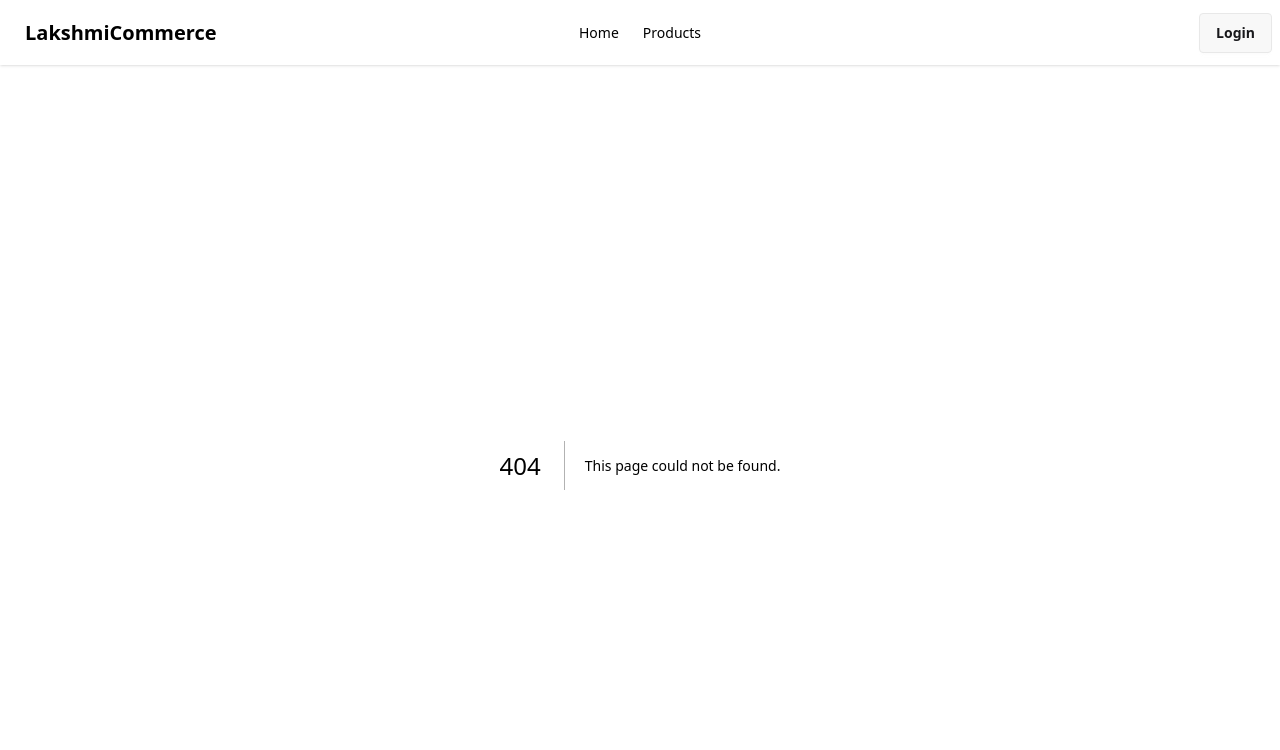
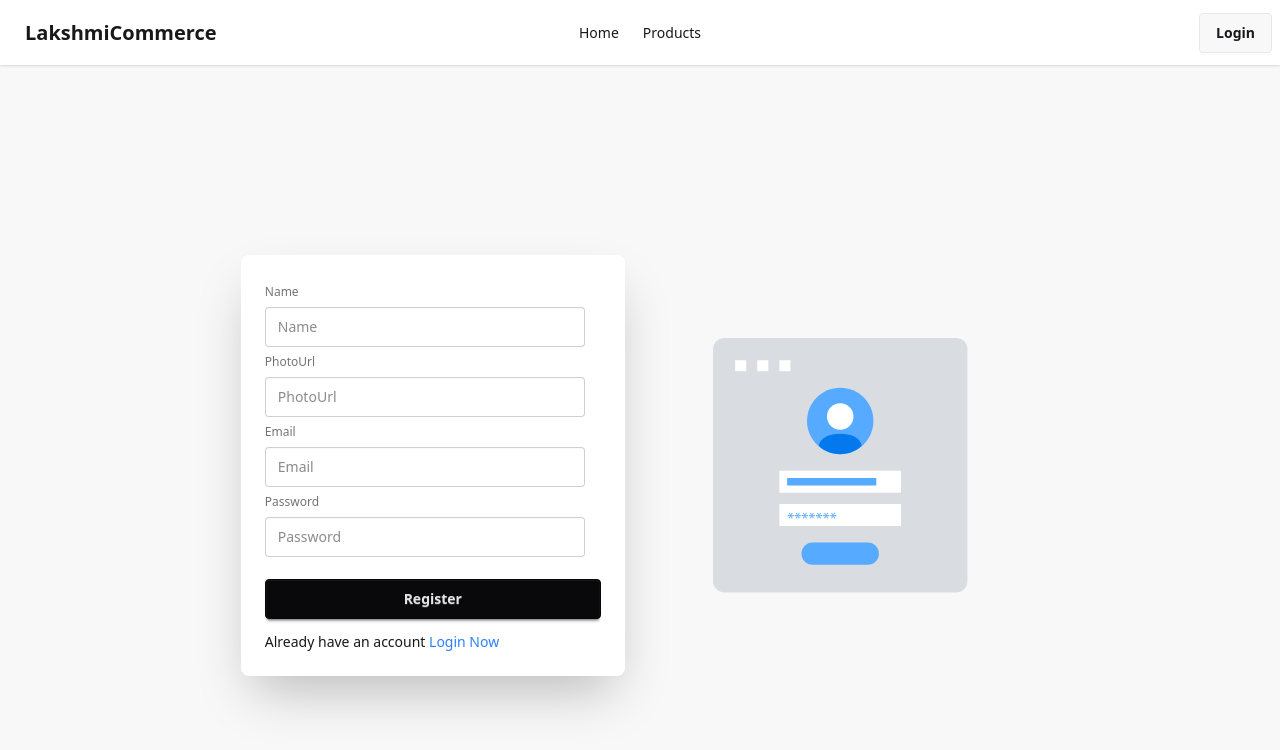
Before and after one commit to rubel6610/LakshmiCommerce-next.js-webApp, a Next.js app: page /register in a window 1280 px wide. Before the commit this address had no page. Shown: the top 750 px of the page. Built offline with nearby package versions, Linux system fonts and the light colour scheme; no server answers.

Commit message:
completed register section

```diff
--- a/package.json
+++ b/package.json
@@ -9,12 +9,16 @@
     "lint": "eslint"
   },
   "dependencies": {
+    "bcrypt": "^6.0.0",
     "daisyui": "^5.0.50",
+    "mongodb": "^6.18.0",
     "next": "15.5.0",
+    "next-auth": "^4.24.11",
     "react": "19.1.0",
     "react-dom": "19.1.0",
     "react-icons": "^5.5.0",
-    "react-lottie": "^1.2.10"
+    "react-lottie": "^1.2.10",
+    "sweetalert2": "^11.22.4"
   },
   "devDependencies": {
     "@eslint/eslintrc": "^3",
--- /dev/null
+++ b/src/app/Components/AuthLottie.jsx
@@ -0,0 +1,8 @@
+import React from "react";
+import login from "../Assets/lotties/login.json";
+import Lottie from "lottie-react";
+const AuthLottie = () => {
+  return <Lottie animationData={login} loop={true} />;
+};
+
+export default AuthLottie;
--- /dev/null
+++ b/src/app/actions/auth/loginUser.js
@@ -0,0 +1,4 @@
+"use server";
+export const loginUser = async(data)=>{
+    console.log(data);
+}
--- /dev/null
+++ b/src/app/actions/auth/registerUser.js
@@ -0,0 +1,39 @@
+"use server";
+import { collectionsobj, dbConnect } from "@/app/lib/dbConnect";
+import bcrypt from "bcrypt";
+export const registerUser = async (data) => {
+  try {
+    const { name, email, password, photourl } = data;
+
+    const usersCollection = await dbConnect(collectionsobj.usersCollection);
+    const existUser = await usersCollection.findOne({ email: email });
+    if (existUser) {
+      return {
+        success: false,
+        message: "Email already registered",
+      };
+    }
+    const hashedPassword = await bcrypt.hash(password, 10);
+    const newUser = {
+      name,
+      email,
+      photourl,
+      createdAt: new Date(),
+      password: hashedPassword,
+    };
+
+    const result = await usersCollection.insertOne(newUser);
+    return {
+      success: true,
+      message: "User registered successfully",
+      insertedId: result.insertedId.toString(),
+    };
+  } catch (error) {
+    console.error("Error registering user:", error);
+    return {
+      success: false,
+      message: "Failed to register user",
+      error: error.message,
+    };
+  }
+};
--- /dev/null
+++ b/src/app/lib/dbConnect.js
@@ -0,0 +1,27 @@
+import { MongoClient, ServerApiVersion } from "mongodb";
+
+const uri = process.env.MONGODB_URI;
+
+export const collectionsobj = {
+  usersCollection: "users",
+};
+
+let client;
+let clientPromise;
+
+export const dbConnect = async (collectionName) => {
+  if (!clientPromise) {
+    client = new MongoClient(uri, {
+      serverApi: {
+        version: ServerApiVersion.v1,
+        strict: true,
+        deprecationErrors: true,
+      },
+    });
+    clientPromise = client.connect();
+  }
+
+  await clientPromise;
+
+  return client.db(process.env.DB_NAME).collection(collectionName);
+};
--- a/src/app/login/page.jsx
+++ b/src/app/login/page.jsx
@@ -1,20 +1,26 @@
 "use client"
 import React from 'react';
-import login from '@/app/Assets/lotties/login.json'
-import Lottie from "lottie-react";
+
+
+import { loginUser } from '../actions/auth/loginUser';
+import AuthLottie from '@/app/Components/AuthLottie';
+import Link from 'next/link';
+
+
 const Login = () => {
-    const handlesubmit = (e)=>{
+    const handlesubmit = async(e)=>{
         e.preventDefault();
         const form = e.target;
         const email = form.email.value;
         const password = form.password.value;
-        console.log(email,password);
+
+      await loginUser({email,password})
     }
     return (
       <div className="hero bg-base-200 min-h-screen">
   <div className="hero-content flex-col lg:flex-row-reverse">
         <div className='w-full'>
-        <Lottie animationData={login} loop={true}/>
+       <AuthLottie/>
         </div>
     <div className="card bg-base-100 w-full max-w-sm shrink-0 shadow-2xl">
       <div className="card-body">
@@ -26,6 +32,7 @@ const Login = () => {
           <div><a className="link link-hover">Forgot password?</a></div>
           <button className="btn btn-neutral mt-4">Login</button>
         </form>
+        <span className=''>Don't have an account <Link className='text-blue-500' href={`/register`}>Register Now</Link></span>
       </div>
     </div>
   </div>
--- /dev/null
+++ b/src/app/register/page.jsx
@@ -0,0 +1,87 @@
+"use client"
+import AuthLottie from '@/app/Components/AuthLottie';
+import Link from 'next/link';
+import { registerUser } from '../actions/auth/registerUser';
+import Swal from 'sweetalert2';
+
+const Register = () => {
+    const handlesubmit = async (e) => {
+        e.preventDefault();
+        const form = e.target;
+        const formData = new FormData(form);
+        const data = Object.fromEntries(formData.entries());
+
+        // Show loading alert
+        Swal.fire({
+            title: 'Registering...',
+            text: 'Please wait while we create your account',
+            allowOutsideClick: false,
+            didOpen: () => {
+                Swal.showLoading();
+            }
+        });
+
+        try {
+            const res = await registerUser(data);
+
+            if (res.success) {
+                Swal.fire({
+                    icon: 'success',
+                    title: 'Success!',
+                    text: res.message || 'User registered successfully',
+                    confirmButtonText: 'Continue'
+                }).then((result) => {
+                    if (result.isConfirmed) {
+                        form.reset(); // Reset the form
+                        // Optionally redirect to login page
+                        // window.location.href = '/login';
+                    }
+                });
+            } else {
+                Swal.fire({
+                    icon: 'error',
+                    title: 'Registration Failed',
+                    text: res.message || 'Failed to register user',
+                    confirmButtonText: 'Try Again'
+                });
+            }
+        } catch (error) {
+            console.error('Registration error:', error);
+            Swal.fire({
+                icon: 'error',
+                title: 'Error!',
+                text: 'An unexpected error occurred. Please try again.',
+                confirmButtonText: 'OK'
+            });
+        }
+    }
+
+    return (
+        <div className="hero bg-base-200 min-h-screen">
+            <div className="hero-content flex-col lg:flex-row-reverse">
+                <div className='w-full'>
+                    <AuthLottie />
+                </div>
+                <div className="card bg-base-100 w-full max-w-sm shrink-0 shadow-2xl">
+                    <div className="card-body">
+                        <form onSubmit={handlesubmit} className="fieldset">
+                            <label className="label">Name</label>
+                            <input type="text" name='name' className="input" placeholder="Name" required />
+                            <label className="label">PhotoUrl</label>
+                            <input type="text" name='photourl' className="input" placeholder="PhotoUrl" />
+                            <label className="label">Email</label>
+                            <input type="email" name='email' className="input" placeholder="Email" required />
+                            <label className="label">Password</label>
+                            <input type="password" name='password' className="input" placeholder="Password" required />
+
+                            <button type="submit" className="btn btn-neutral mt-4">Register</button>
+                        </form>
+                        <span>Already have an account <Link className='text-blue-500' href={`/login`}>Login Now</Link></span>
+                    </div>
+                </div>
+            </div>
+        </div>
+    );
+};
+
+export default Register;
```
Also changed, not shown: 2 other files (tests, documents, lock files or other folders).
